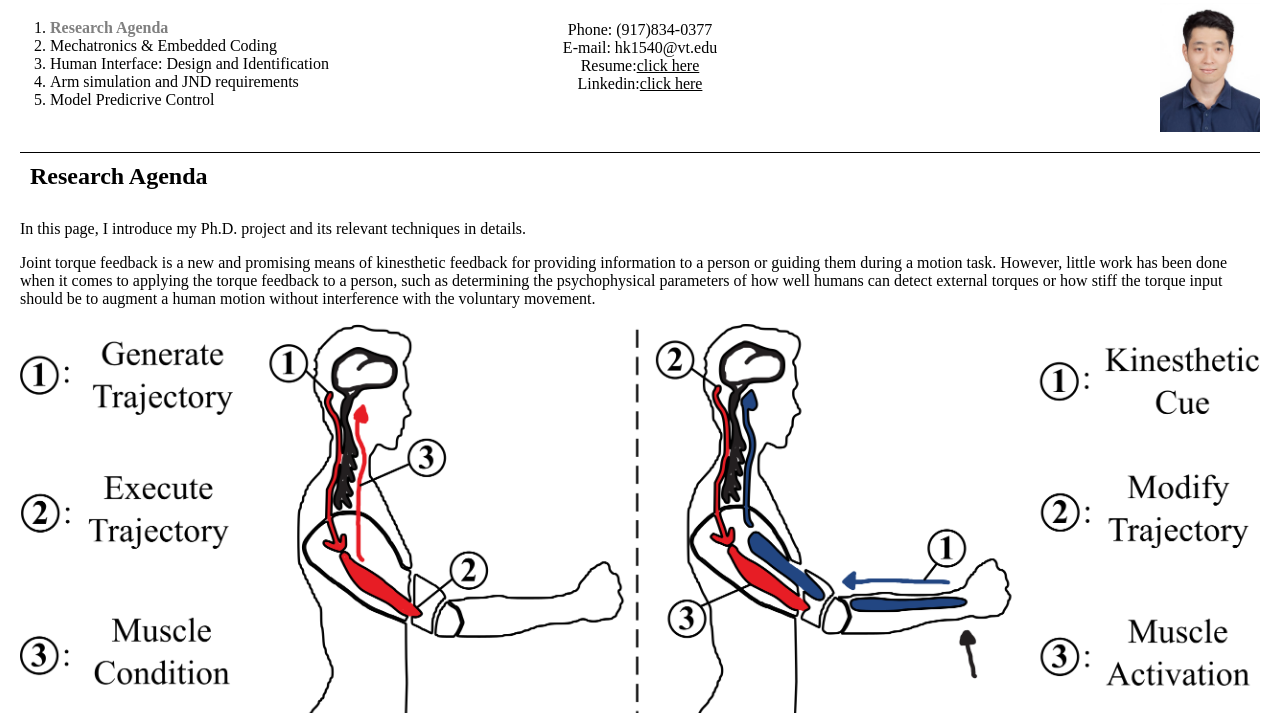
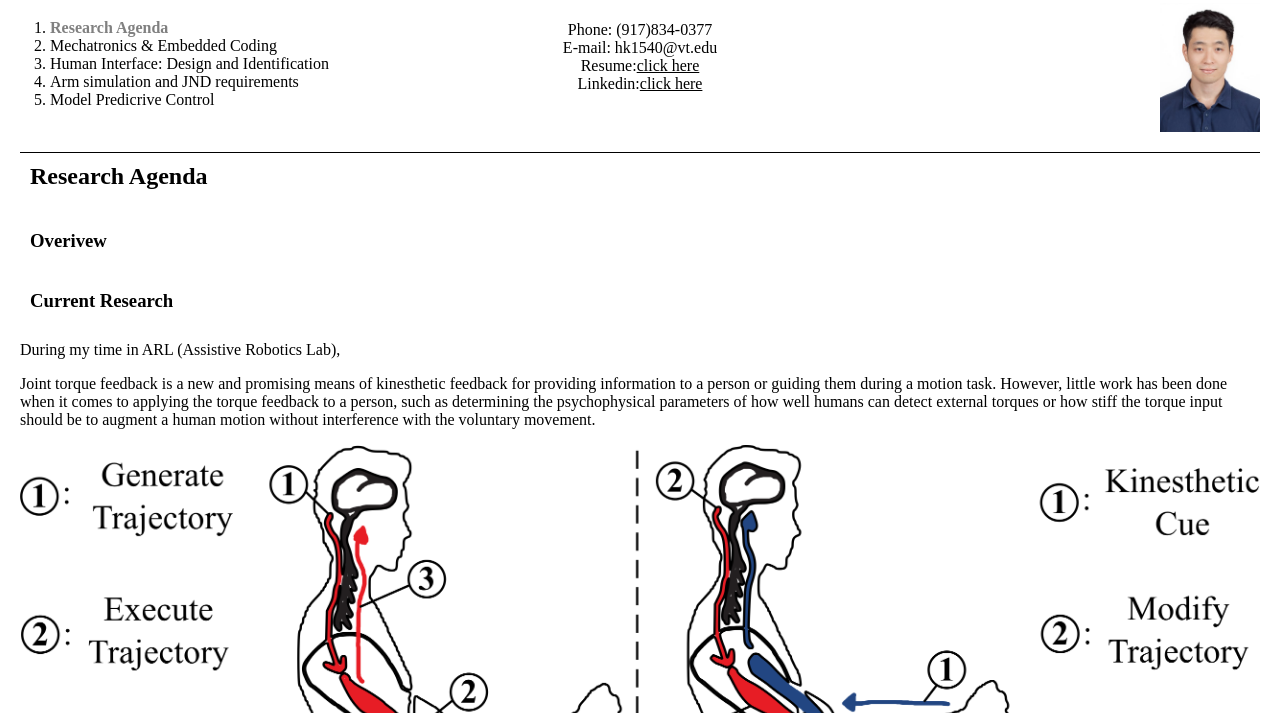
Before and after one commit to hubertjkim/profile, a plain HTML site: page index.html in a window 1280 px wide. Shown: the part 87-800 px from the top of the page. Drawn offline with Linux system fonts and the light colour scheme.

Commit message:
mid-save before moving on

```diff
--- a/index.html
+++ b/index.html
@@ -40,13 +40,12 @@
   </div>
 
 
-  <h2>
-    <strong>Research Agenda</strong>
-  </h2>
+  <h2><strong>Research Agenda</strong></h2>
 
+  <h3>Overivew</h3>
 
-  <p>In this page, I introduce my Ph.D. project and its relevant techniques
-    in details. </p>
+  <h3>Current Research</h3>
+  <p>During my time in ARL (Assistive Robotics Lab),  </p>
   <!-- <p style ="margin-top:45px;"> -->
   <p>Joint torque feedback is a new and promising means of
     kinesthetic feedback for providing information to a person or guiding them
--- a/style.css
+++ b/style.css
@@ -9,6 +9,9 @@ h2 {
   /*block level element*/
   border-top:1px black solid;
   margin-top:20px;
+  padding:10px;
+}
+h3{
   padding:10px;
 }
 
```
